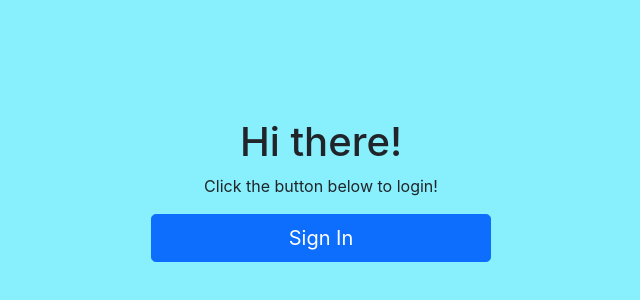
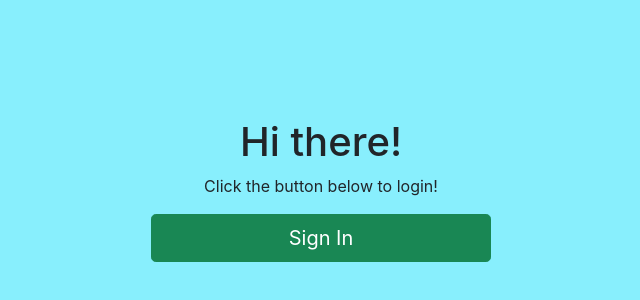
Before and after one commit to scamp925/team-roster, a Next.js app: page /new in a window 1280 px wide. Shown: the part 170-470 px from the top of the page, without its empty margins (319-959 px from the left). Built offline with nearby package versions, Linux system fonts and the light colour scheme; no server answers.

Commit message:
Changed sign in btn and form btn to the color green

```diff
--- a/components/PlayerForm.js
+++ b/components/PlayerForm.js
@@ -58,7 +58,7 @@ function PlayerForm({ obj }) {
       <FloatingLabel controlId="floatingInput2" label="Image URL" className="mb-3">
         <Form.Control type="url" placeholder="Enter image url" name="imageUrl" value={formInput.imageUrl} onChange={handleChange} required />
       </FloatingLabel>
-      <Button type="submit">{obj?.firebaseKey ? 'Update' : 'Add'} Player</Button>
+      <Button type="submit" variant="success">{obj?.firebaseKey ? 'Update' : 'Add'} Player</Button>
     </Form>
   );
 }
--- a/components/Signin.js
+++ b/components/Signin.js
@@ -15,7 +15,7 @@ function Signin() {
     >
       <h1>Hi there!</h1>
       <p>Click the button below to login!</p>
-      <Button type="button" size="lg" className="copy-btn" onClick={signIn}>
+      <Button type="button" variant="success" size="lg" className="copy-btn" onClick={signIn}>
         Sign In
       </Button>
     </div>
```
